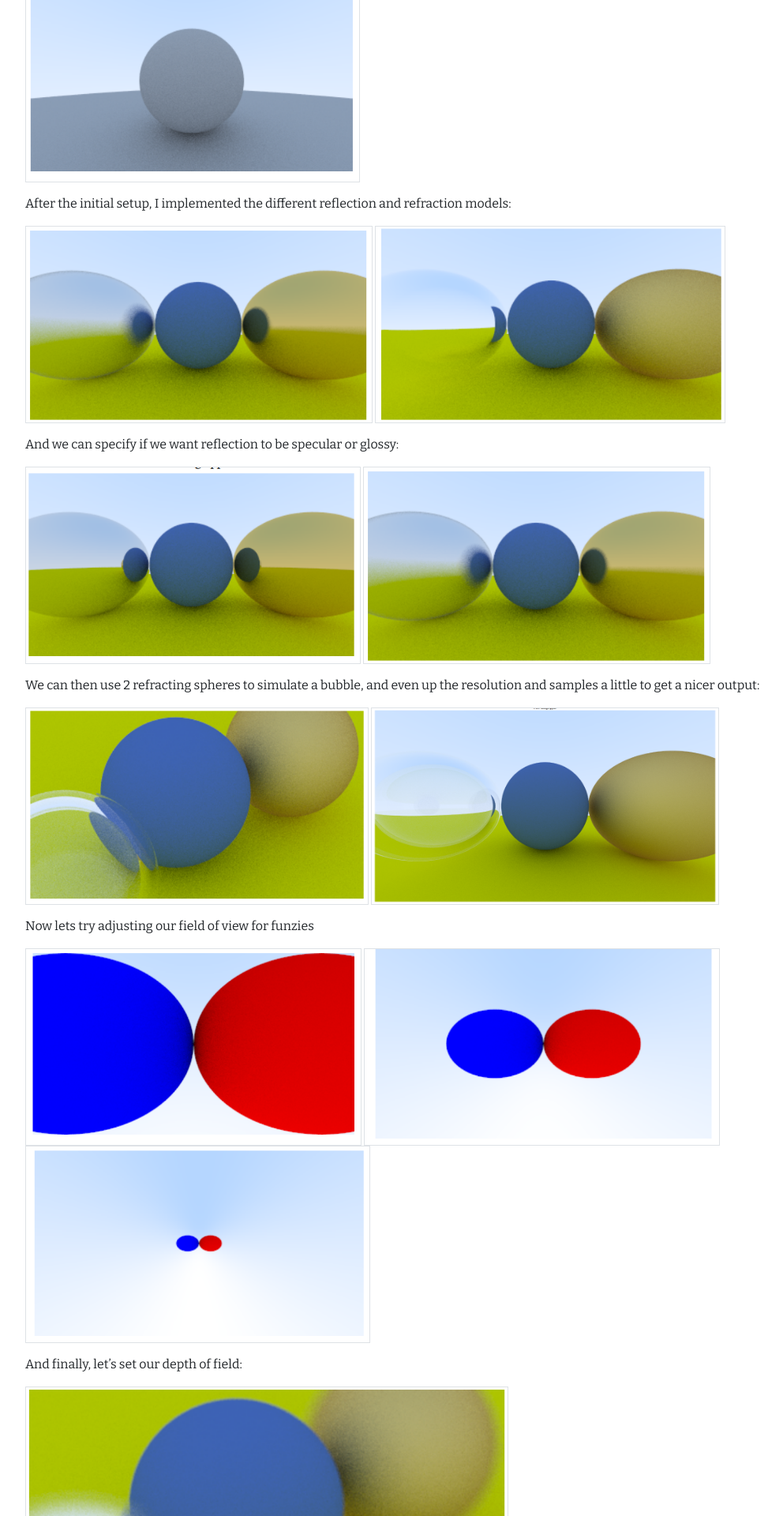
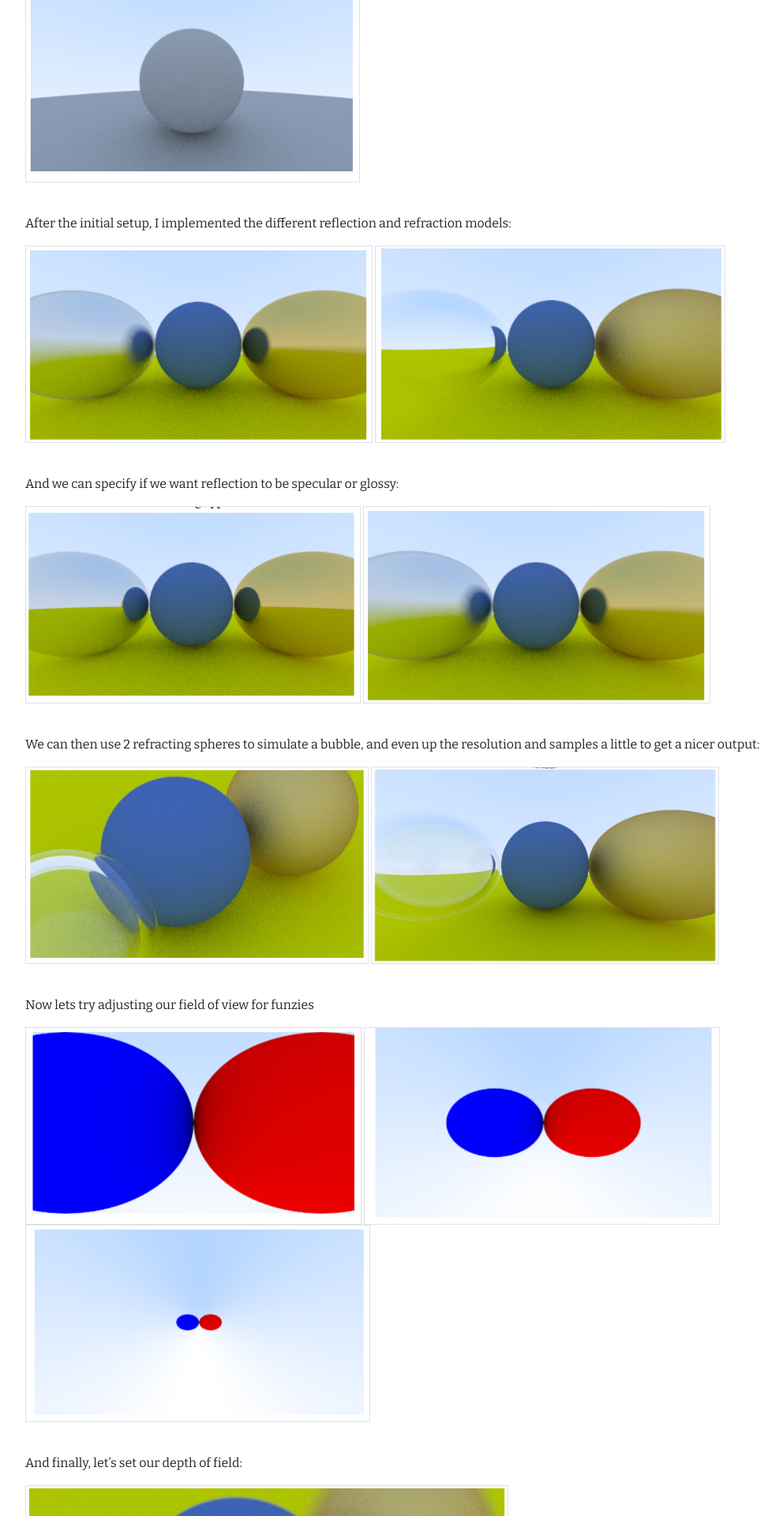
Before and after one commit to kylebueche/kylebueche.github.io, a Jekyll site: the page built from projects/ray-tracer-cpp.md, in a window 1280 px wide. Shown: the part 1430-3350 px from the top of the page at 79% size, without its empty margins (50-1042 px from the left). Built offline with Jekyll 4.4.1, drawn with Linux system fonts in a browser that asks for light colours.

Commit message:
Update ray-tracer-cpp.md

```diff
--- a/projects/ray-tracer-cpp.md
+++ b/projects/ray-tracer-cpp.md
@@ -43,7 +43,7 @@ This ray tracer features:
 
 Here we have the initial surface-normal gradient shading, shown in the online ppm viewer as Windows does not have a way to view ppm image files. Followed by this, we have a diffusely shaded sphere, and then gamma correction for image files:
 
-<div style="padding-bottom:15px;">
+<div style="padding-bottom:40px;">
   <span>
     <img class="border" src="../img/ray-tracer-cpp/rainbow.png" height="250px" alt="Rainbow">
   </span>
@@ -58,7 +58,7 @@ Here we have the initial surface-normal gradient shading, shown in the online pp
 
 After the initial setup, I implemented the different reflection and refraction models:
 
-<div style="padding-bottom:15px;">
+<div style="padding-bottom:40px;">
   <span>
     <img class="border" src="../img/ray-tracer-cpp/rough-reflect.png" height="250px" alt="reflect">
   </span>
@@ -70,7 +70,7 @@ After the initial setup, I implemented the different reflection and refraction m
 
 And we can specify if we want reflection to be specular or glossy:
 
-<div style="padding-bottom:15px;">
+<div style="padding-bottom:40px;">
   <span>
     <img class="border" src="../img/ray-tracer-cpp/specular-reflect.png" height="250px" alt="specular">
   </span>
@@ -82,7 +82,7 @@ And we can specify if we want reflection to be specular or glossy:
 
 We can then use 2 refracting spheres to simulate a bubble, and even up the resolution and samples a little to get a nicer output:
 
-<div style="padding-bottom:15px;">
+<div style="padding-bottom:40px;">
   <span>
     <img class="border" src="../img/ray-tracer-cpp/lamb.png" height="250px" alt="highresglass">
   </span>
@@ -94,7 +94,7 @@ We can then use 2 refracting spheres to simulate a bubble, and even up the resol
 
 Now lets try adjusting our field of view for funzies
 
-<div style="padding-bottom:15px;">
+<div style="padding-bottom:40px;">
   <span>
     <img class="border" src="../img/ray-tracer-cpp/zoomed.png" height="250px" alt="close">
   </span>
@@ -109,7 +109,7 @@ Now lets try adjusting our field of view for funzies
 
 And finally, let's set our depth of field:
 
-<div  style="padding-bottom:15px;">
+<div  style="padding-bottom:40px;">
   <img class="border" src="../img/ray-tracer-cpp/depth1.png" height="350px" alt="depth of field">
 </div>
 
```
